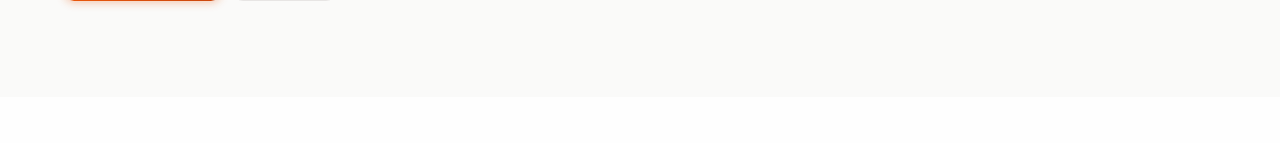
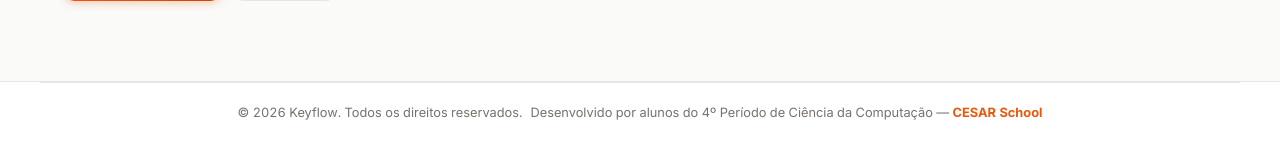
Before and after one commit to joaovictorgcu/projeto_5, a Flask app: page /vault/new in a window 1280 px wide. Shown: the part 703-846 px from the top of the page. Before the commit the page ends 711 px from the top, so only its background shows below. Run offline with Flask 3, Linux system fonts and the light colour scheme; the visitor is signed in with stand-in values (Sample User, id 1); some libraries are stand-ins or nearby versions.

Commit message:
adiciona rodapé CESAR School em todas as páginas
- footer compacto no base.html com copyright e CESAR School
- bloco footer sobrescrevível para landing ter versão completa
- acentos corrigidos (navegação, conteúdo, segurança)
- meta theme-color atualizado para laranja

```diff
--- a/templates/base.html
+++ b/templates/base.html
@@ -3,8 +3,8 @@
 <head>
     <meta charset="UTF-8">
     <meta name="viewport" content="width=device-width, initial-scale=1.0">
-    <meta name="description" content="Keyflow — Cofre de senhas colaborativo para pequenas equipes. Compartilhe credenciais com seguranca, controle de acesso e log de auditoria.">
-    <meta name="theme-color" content="#7c3aed">
+    <meta name="description" content="Keyflow — Cofre de senhas colaborativo para pequenas equipes. Compartilhe credenciais com segurança, controle de acesso e log de auditoria.">
+    <meta name="theme-color" content="#ea580c">
     <title>{% block title %}Keyflow{% endblock %}</title>
     <link rel="icon" type="image/svg+xml" href="{{ url_for('static', filename='favicon.svg') }}">
     <link rel="preconnect" href="https://fonts.googleapis.com">
@@ -17,10 +17,10 @@
     {% include 'icons.html' %}
 
     {# Skip link for keyboard navigation (P1 accessibility) #}
-    <a href="#main-content" class="skip-link">Pular para o conteudo principal</a>
+    <a href="#main-content" class="skip-link">Pular para o conteúdo principal</a>
 
     {% if current_user.is_authenticated %}
-    <nav class="navbar" role="navigation" aria-label="Navegacao principal">
+    <nav class="navbar" role="navigation" aria-label="Navegação principal">
         <div class="nav-container">
             <a href="{{ url_for('main.dashboard') }}" class="nav-brand" aria-label="Keyflow - Voltar ao dashboard">
                 <span class="brand-key">key</span><span class="brand-flow">flow</span>
@@ -73,6 +73,15 @@
         {% block content %}{% endblock %}
     </main>
 
+    {% block footer %}
+    <footer class="site-footer site-footer-compact">
+        <div class="footer-bottom">
+            <p>&copy; 2026 Keyflow. Todos os direitos reservados.</p>
+            <p>Desenvolvido por alunos do 4º Período de Ciência da Computação — <strong>CESAR School</strong></p>
+        </div>
+    </footer>
+    {% endblock %}
+
     <script src="{{ url_for('static', filename='main.js') }}"></script>
     {% block scripts %}{% endblock %}
 </body>
```
